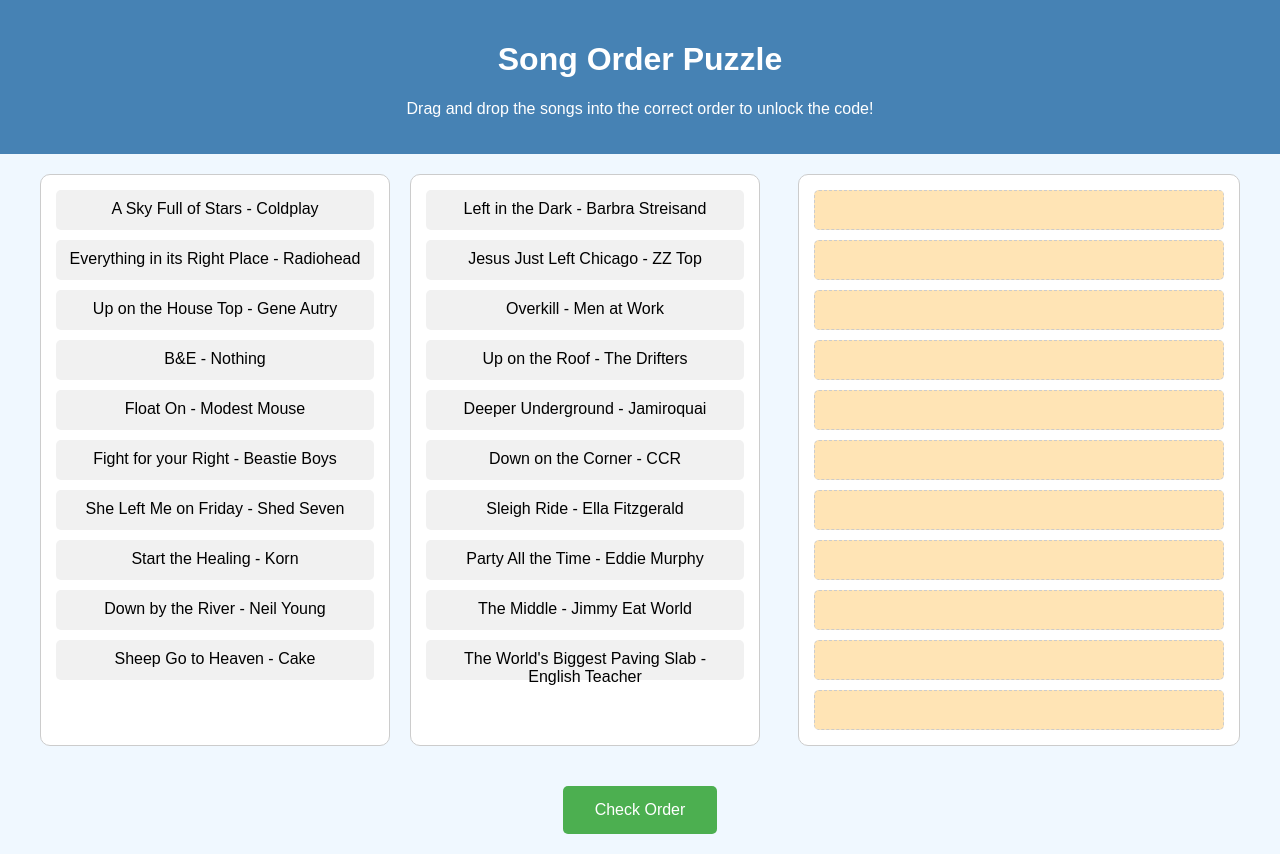
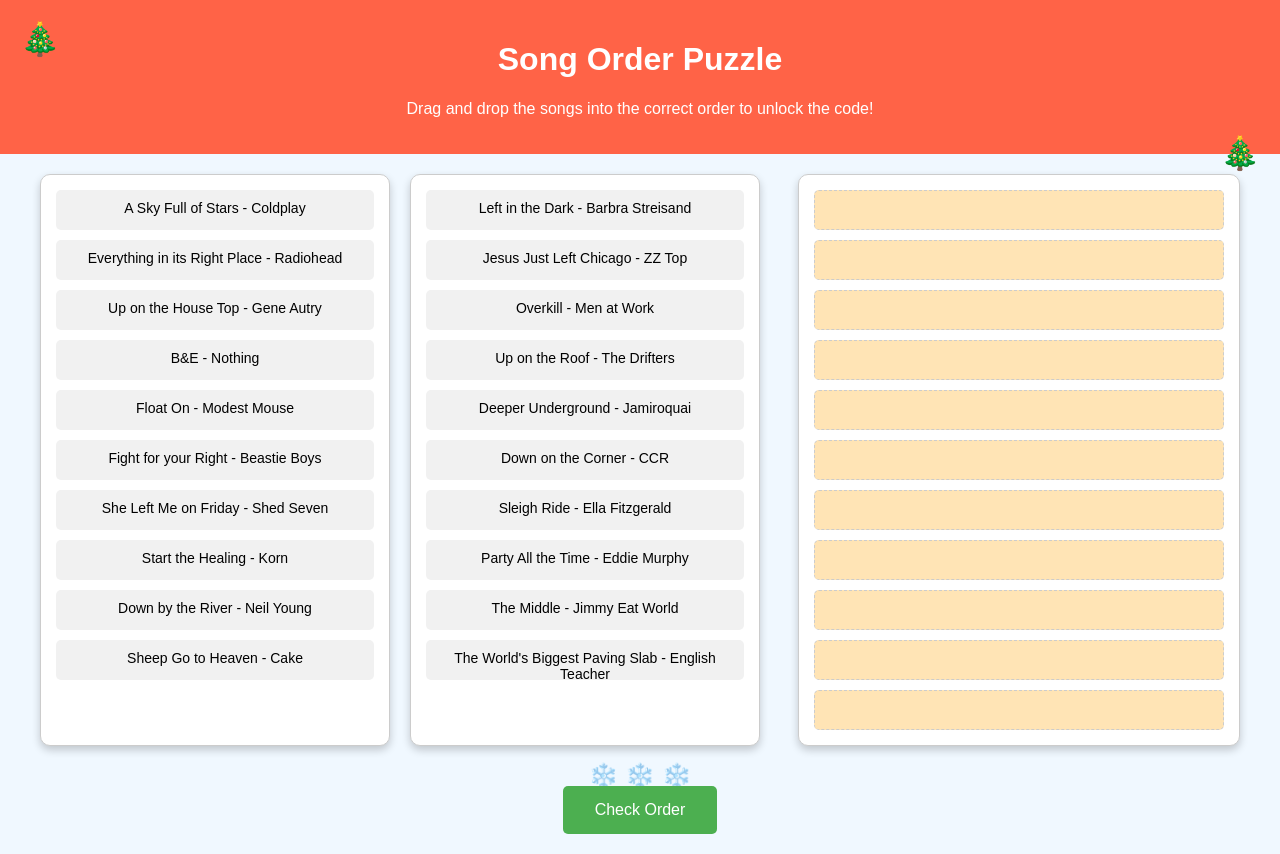
Before and after one commit to jdino91xc/2024-Xmas-Challenge, a plain HTML site: page index.html in a window 1280 px wide. Drawn offline with Linux system fonts and the light colour scheme.

Commit message:
Update styles.css

```diff
--- a/styles.css
+++ b/styles.css
@@ -8,10 +8,25 @@ body {
 }
 
 header {
-    background-color: #4682b4;
+    background-color: #ff6347; /* Festive red */
     color: white;
     padding: 20px;
     text-align: center;
+    position: relative;
+}
+
+header:before {
+    content: "🎄";
+    position: absolute;
+    left: 20px;
+    font-size: 2em;
+}
+
+header:after {
+    content: "🎄";
+    position: absolute;
+    right: 20px;
+    font-size: 2em;
 }
 
 #container {
@@ -41,6 +56,7 @@ header {
     border-radius: 10px;
     max-height: 80vh;
     overflow-y: auto;
+    box-shadow: 0 4px 8px rgba(0, 0, 0, 0.2);
 }
 
 /* Drop area */
@@ -54,6 +70,7 @@ header {
     border-radius: 10px;
     max-height: 80vh;
     overflow-y: auto;
+    box-shadow: 0 4px 8px rgba(0, 0, 0, 0.2);
 }
 
 .song-item, .drop-slot {
@@ -64,6 +81,7 @@ header {
     text-align: center;
     height: 40px;
     box-sizing: border-box;
+    font-size: 14px;
 }
 
 .drop-slot {
@@ -92,4 +110,26 @@ button:hover {
     font-size: 18px;
     font-weight: bold;
     margin-top: 20px;
+    color: #ff6347; /* Match header red */
 }
+
+/* Snowflake decorations */
+body:before {
+    content: "❄️ ❄️ ❄️";
+    position: fixed;
+    top: 10px;
+    left: 50%;
+    transform: translateX(-50%);
+    font-size: 1.5em;
+    z-index: -1;
+}
+
+body:after {
+    content: "❄️ ❄️ ❄️";
+    position: fixed;
+    bottom: 10px;
+    left: 50%;
+    transform: translateX(-50%);
+    font-size: 1.5em;
+    z-index: -1;
+}
```
